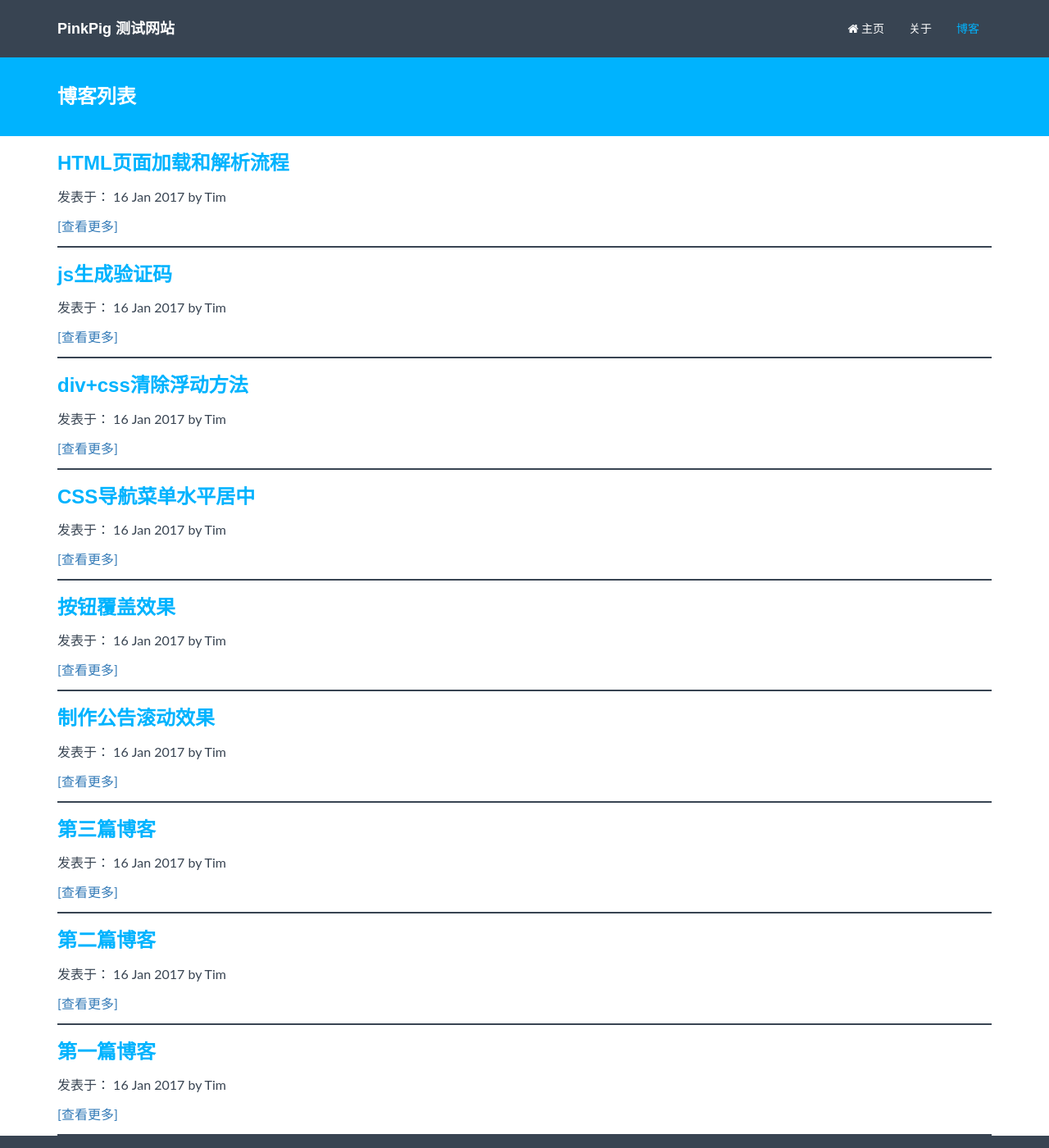
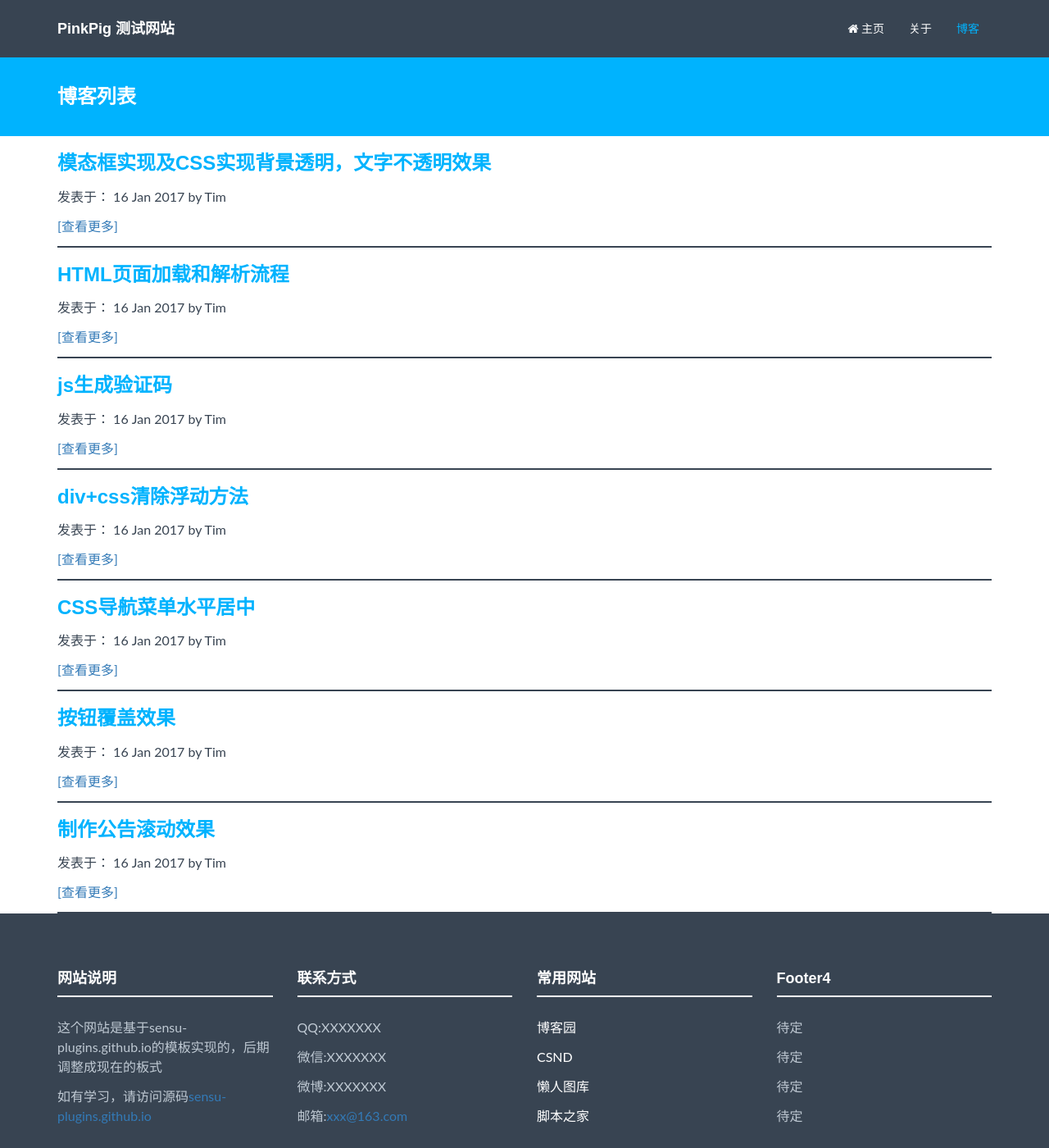
Before and after one commit to yaming042/yaming042.github.io, a Jekyll site: the page built from blog/index.html, in a window 1280 px wide and 1400 px high. Shown: the whole window at 82% size. Built offline with Jekyll 4.4.1, drawn with Linux system fonts in a browser that asks for light colours.

Commit message:
add new blog

```diff
--- a/_posts/2016-12-25-no1-blog.html
+++ /dev/null
@@ -1,8 +0,0 @@
----
-layout: post
-title:  第一篇博客
-author: Tim
-date:   2016-12-25 00:00:00
-categories: issue
----
-<h1>第一篇博客</h1>
--- a/_posts/2016-12-26-no2-blog.html
+++ /dev/null
@@ -1,8 +0,0 @@
----
-layout: post
-title:  第二篇博客
-author: Tim
-date:   2016-12-26 00:00:00
-categories: issue
----
-<h1>第二篇博客</h1>
--- a/_posts/2016-12-27-no3-blog.html
+++ /dev/null
@@ -1,8 +0,0 @@
----
-layout: post
-title:  第三篇博客
-author: Tim
-date:   2016-12-27 00:00:00
-categories: issue
----
-<h1>第三篇博客</h1>
--- a/index.html
+++ b/index.html
@@ -108,7 +108,7 @@ $(window).ready(function(){
     });
 
     $(".notes").hover(function(){
-        $(".process-bar").slideDown("slow",function(){
+        $(".process-bar").slideDown("fast",function(){
             loadPer();
         });
     },function(){
```
Also changed, not shown: other parts of index.html (+1 -1 lines), _posts/2017-01-17-模态框实现及CSS实现背景透明，文字不透明效果.html (added, +137 -0 lines).
